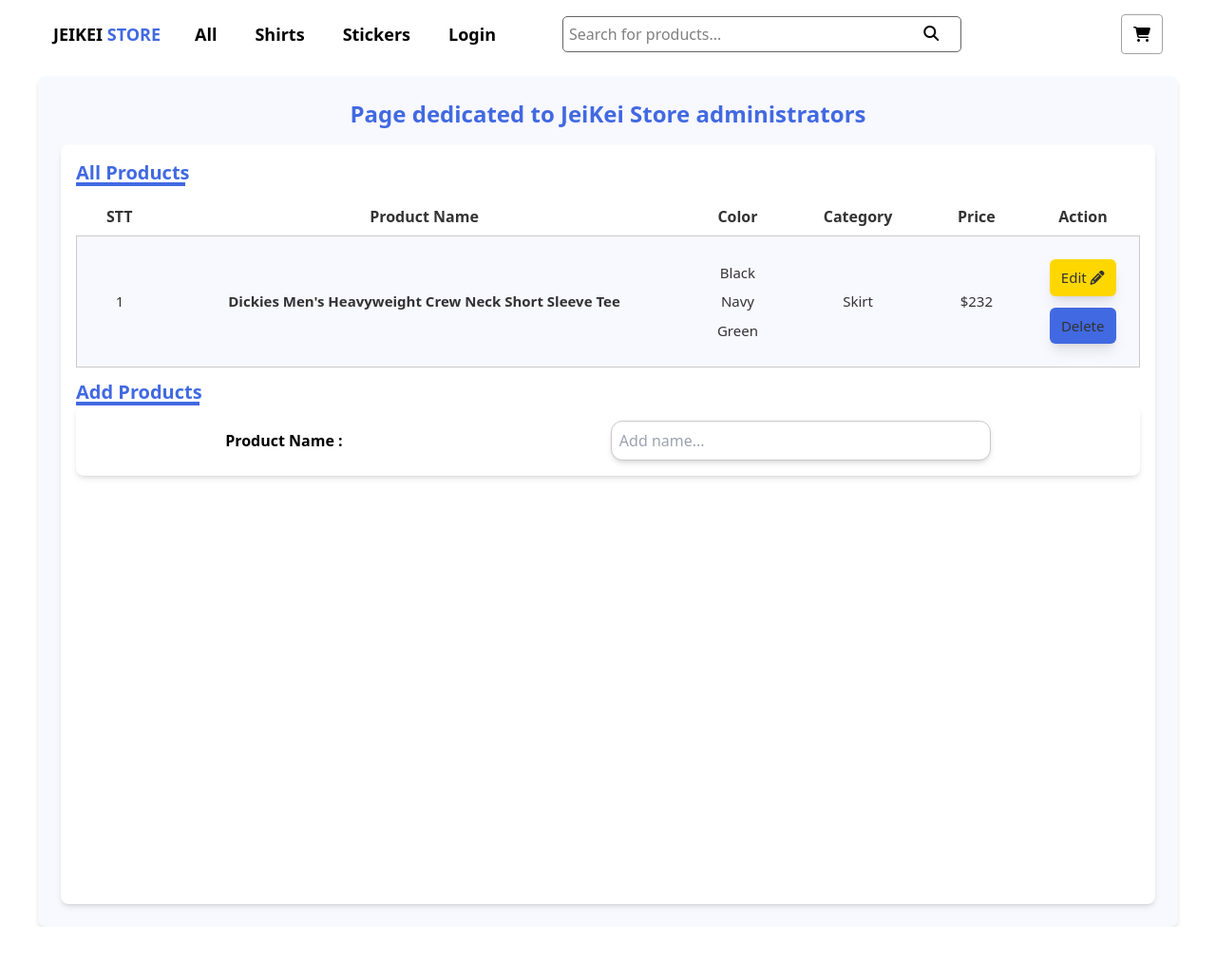
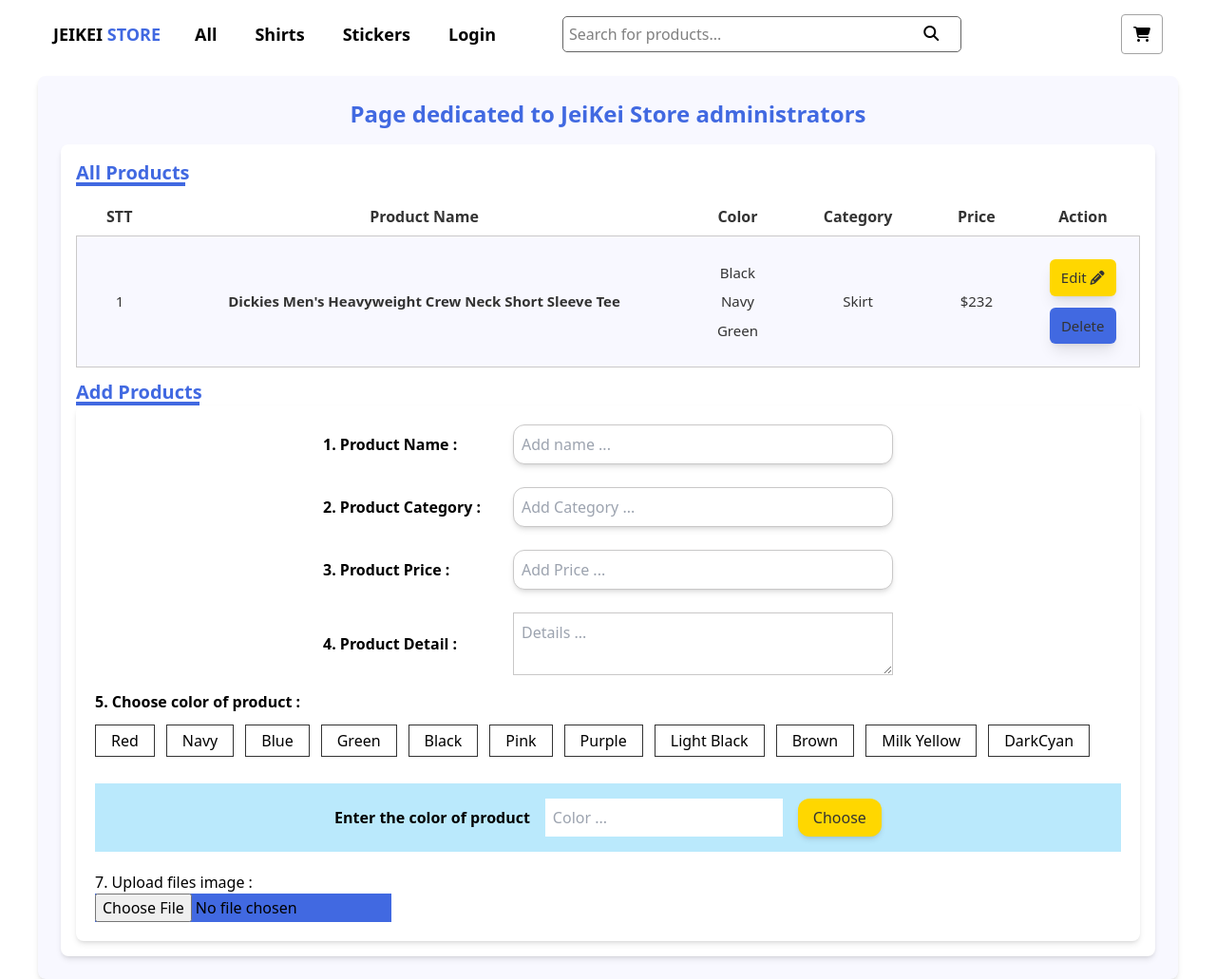
Before and after one commit to LeHuuHoangAnh/Project-Store, a website: page public/css/admin.html in a window 1280 px wide. Shown: the whole page at 95% size. Before the commit the page ends 976 px from the top, so only its background shows below. Drawn offline with nearby package versions, Linux system fonts and the light colour scheme; files that its build step writes are made by us from their sources.

Commit message:
gan xong trang admin r nha

```diff
--- a/public/css/admin.html
+++ b/public/css/admin.html
@@ -87,11 +87,11 @@
                 </li>
             </ul>
         </div>
-        <div class="container bg-[#F8F8FF] min-h-screen mx-[auto] p-6 rounded-lg shadow-md">
+        <div class="container bg-[#F8F8FF] mx-[auto] p-6 rounded-lg shadow-md">
             <h1 class="text-center text-[#4169E1] text-2xl font-semibold mb-4">Page dedicated to JeiKei Store
                 administrators</h1>
             <!-- All Products-->
-            <div class="w-full bg-[#fff] rounded-lg shadow-md min-h-screen m-auto p-4">
+            <div class="w-full bg-[#fff] rounded-lg shadow-md m-auto p-4">
                 <div class="relative">
                     <h2 class="text-[#4169E1] font-bold text-xl">All Products</h2>
                     <div class="absolute bottom-0 w-[115px] h-1 bg-[#4169E1]"></div>
@@ -107,7 +107,8 @@
                             <th class="px-6 py-2">Action</th>
                         </tr>
                         <tbody>
-                            <tr class="text-center bg-[#F8F8FF] rounded-xl shadow-xl text-[15px] text-[#333] border border-[#cac9c9]">
+                            <tr
+                                class="text-center bg-[#F8F8FF] rounded-xl shadow-xl text-[15px] text-[#333] border border-[#cac9c9]">
                                 <td class="px-6 py-2">1</td>
                                 <th class="px-6 py-2">Dickies Men's Heavyweight Crew Neck Short Sleeve Tee</th>
                                 <td class="px-6 py-2">
@@ -122,7 +123,8 @@
                                     <p>$232</p>
                                 </td>
                                 <td class="flex flex-col items-center justify-center py-6 gap-3 font-medium">
-                                    <button class="bg-[#FFD700] px-3 py-2 rounded-md shadow-lg">Edit <i class="fa-solid fa-pencil"></i></button>
+                                    <button class="bg-[#FFD700] px-3 py-2 rounded-md shadow-lg">Edit <i
+                                            class="fa-solid fa-pencil"></i></button>
                                     <button class="bg-[#4169E1] px-3 py-2 rounded-md shadow-lg">Delete</button>
                                 </td>
                             </tr>
@@ -133,13 +135,50 @@
                     <h2 class="text-[#4169E1] font-bold text-xl">Add Products</h2>
                     <div class="absolute bottom-0 w-[130px] h-1 bg-[#4169E1]"></div>
                 </div>
-                <div class="w-full bg-[#fff] shadow-md rounded-lg p-4">
-                    <form action="" method="post">
-                        <div class="flex items-center justify-around w-[100%]">
-                            <label for="" class="font-semibold">Product Name : </label>
-                            <input type="text" placeholder="Add name..." class="border border-[#c9c8c8] w-[400px] p-2 rounded-xl shadow-md outline-none text-[#333]">
+                <div class="shadow-md rounded-lg p-5 flex justify-center items-center flex-col">
+                    <div class="flex justify-between items-center flex-col w-[600px] gap-6">
+                        <div class="flex items-center justify-between w-full">
+                            <label for="" class="font-semibold">1. Product Name : </label>
+                            <input type="text" placeholder="Add name ..." class="border border-[#c9c8c8] w-[400px] p-2 rounded-xl shadow-md outline-none text-[#333]">
                         </div>
-                    </form>
+                        <div class="flex items-center justify-between w-full">
+                            <label for="" class="font-semibold">2. Product Category : </label>
+                            <input type="text" placeholder="Add Category ..." class="border border-[#c9c8c8] w-[400px] p-2 rounded-xl shadow-md outline-none text-[#333]">
+                        </div>
+                        <div class="flex items-center justify-between w-full">
+                            <label for="" class="font-semibold">3. Product Price : </label>
+                            <input type="number" placeholder="Add Price ..." class="border border-[#c9c8c8] w-[400px] p-2 rounded-xl shadow-md outline-none text-[#333]">
+                        </div>
+                        <div class="flex items-center justify-between w-full">
+                            <label for="" class="font-semibold">4. Product Detail : </label>
+                            <textarea placeholder="Details ..." class="w-[400px] border border-[#c9c8c8] p-2 outline-none text-[#333]"></textarea>
+                        </div>
+                    </div>
+                    <div class="w-full my-4">
+                        <h3 class="font-semibold">5. Choose color of product :</h3>
+                        <div class="my-3 flex gap-3 flex-wrap">
+                            <button class="border border-[#333] px-4 py-1 font-medium transition-all duration-300 hover:bg-[#4169E1] hover:text-[#fff] focus:bg-[#4169E1] focus:text-[#fff]">Red</button>
+                            <button class="border border-[#333] px-4 py-1 font-medium transition-all duration-300 hover:bg-[#4169E1] hover:text-[#fff] focus:bg-[#4169E1] focus:text-[#fff]">Navy</button>
+                            <button class="border border-[#333] px-4 py-1 font-medium transition-all duration-300 hover:bg-[#4169E1] hover:text-[#fff] focus:bg-[#4169E1] focus:text-[#fff]">Blue</button>
+                            <button class="border border-[#333] px-4 py-1 font-medium transition-all duration-300 hover:bg-[#4169E1] hover:text-[#fff] focus:bg-[#4169E1] focus:text-[#fff]">Green</button>
+                            <button class="border border-[#333] px-4 py-1 font-medium transition-all duration-300 hover:bg-[#4169E1] hover:text-[#fff] focus:bg-[#4169E1] focus:text-[#fff]">Black</button>
+                            <button class="border border-[#333] px-4 py-1 font-medium transition-all duration-300 hover:bg-[#4169E1] hover:text-[#fff] focus:bg-[#4169E1] focus:text-[#fff]">Pink</button>
+                            <button class="border border-[#333] px-4 py-1 font-medium transition-all duration-300 hover:bg-[#4169E1] hover:text-[#fff] focus:bg-[#4169E1] focus:text-[#fff]">Purple</button>
+                            <button class="border border-[#333] px-4 py-1 font-medium transition-all duration-300 hover:bg-[#4169E1] hover:text-[#fff] focus:bg-[#4169E1] focus:text-[#fff]">Light Black</button>
+                            <button class="border border-[#333] px-4 py-1 font-medium transition-all duration-300 hover:bg-[#4169E1] hover:text-[#fff] focus:bg-[#4169E1] focus:text-[#fff]">Brown</button>
+                            <button class="border border-[#333] px-4 py-1 font-medium transition-all duration-300 hover:bg-[#4169E1] hover:text-[#fff] focus:bg-[#4169E1] focus:text-[#fff]">Milk Yellow</button>
+                            <button class="border border-[#333] px-4 py-1 font-medium transition-all duration-300 hover:bg-[#4169E1] hover:text-[#fff] focus:bg-[#4169E1] focus:text-[#fff]">DarkCyan</button>
+                        </div>
+                    </div>
+                    <div class="flex justify-center items-center gap-4 w-full bg-[#bae9fc] p-4 mb-5">
+                        <h3 class="font-semibold">Enter the color of product</h3>
+                        <input type="text" placeholder="Color ..." class="p-2 w-[250px] outline-none">
+                        <button class="px-4 py-2 bg-[#FFD700] rounded-xl font-medium shadow-md text-[#333]">Choose</button>
+                    </div>
+                    <div class="w-full">
+                        <h3 class="font-medium">7. Upload files image :</h3>
+                        <input type="file" class="border-none bg-[#4169E1]">
+                    </div>
                 </div>
             </div>
         </div>
```
